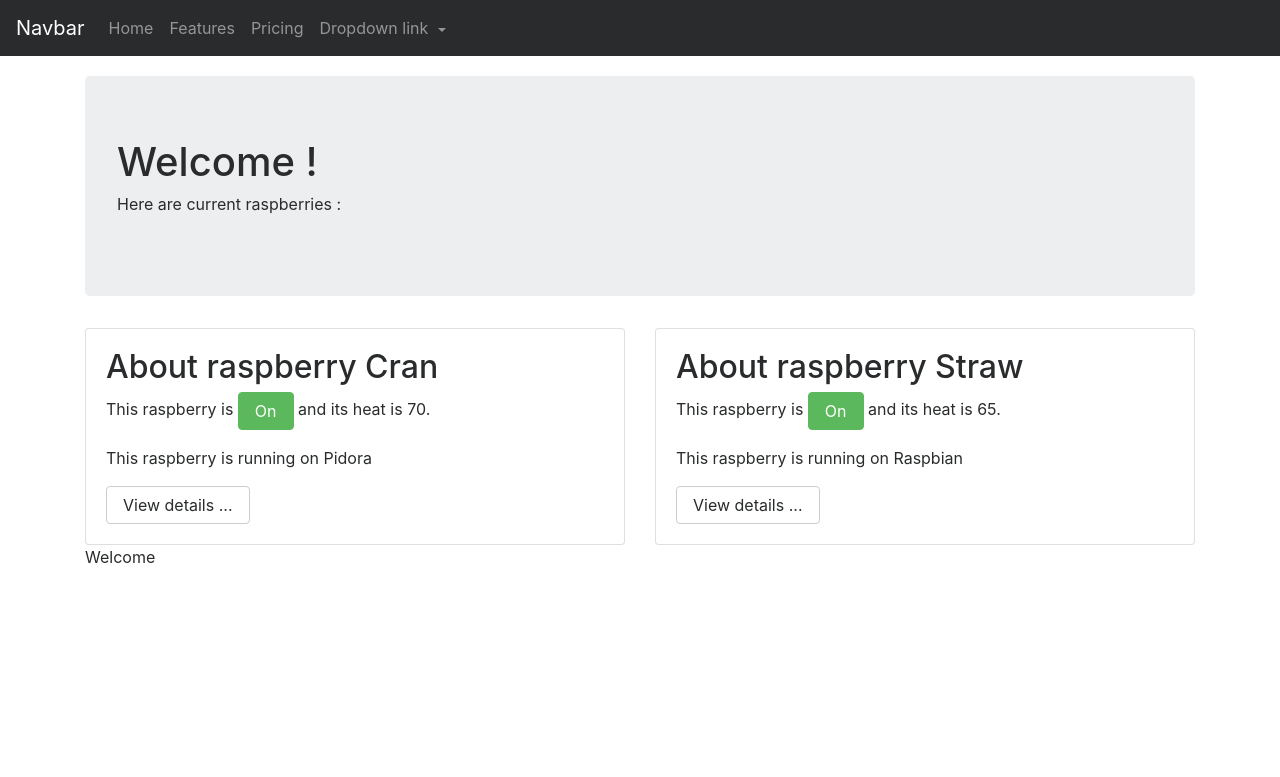
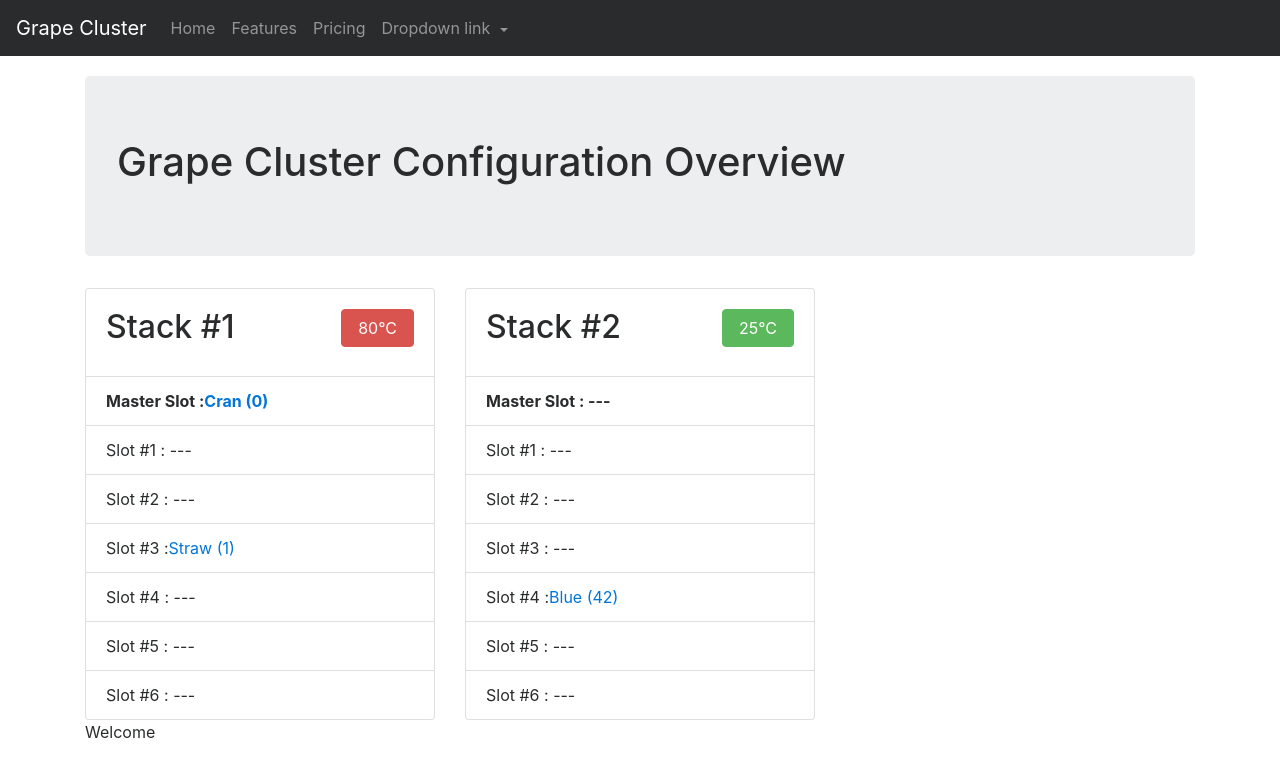
Before and after one commit to morandat/GrapeCluster, a Flask app: page / in a window 1280 px wide. Shown: the top 777 px of the page. Run offline with Flask 2, Linux system fonts and the light colour scheme; some libraries are stand-ins or nearby versions.

Commit message:
Added stack display

```diff
--- a/web/server/server.py
+++ b/web/server/server.py
@@ -1,18 +1,57 @@
 from flask import Flask, render_template
 app = Flask(__name__)
 
-raspberriesTest = {
+stacksTest = {
     1 : {
-        'name':'Cran',
-        'heat':'70',
-        'os':'Pidora',
-        'state':'On'
+        'heat' : 80,
+        'master' : 0,
+        'slaves' : [
+            -1,
+            -1,
+            1,
+            -1,
+            -1,
+            -1
+        ]
     },
     2 : {
-        'name':'Straw',
-        'heat':'65',
-        'os':'Raspbian',
-        'state':'On'
+        'heat' : 25,
+        'master' : -1,
+        'slaves' : [
+            -1,
+            -1,
+            -1,
+            42,
+            -1,
+            -1
+        ]
+    }
+}
+
+raspsTest = {
+    0 : {
+        'name' : 'Cran',
+        'address' : 0,
+        'stack' : 0,
+        #'heat' : '70',
+        'os' : 'Pidora',
+        'state' : 'On'
+    },
+    1 : {
+        'name' : 'Straw',
+        'address' : 1,
+        'stack' : 0,
+        #'heat' : '65',
+        'os' : 'Raspbian',
+        'state' : 'Off'
+    },
+    42 : {
+        'name' : 'Blue',
+        'address' : 42,
+        'stack' : 0,
+        #'heat' : '65',
+        'os' : 'Raspbian',
+        'state' : 'On'
     }
 }
 
@@ -23,18 +62,17 @@ def template_test():
 @app.route("/index")
 @app.route("/")
 def template_debug():
-    return render_template('index.html', raspberries=raspberriesTest)
+    return render_template('index.html', stacks=stacksTest, rasps=raspsTest)
 
 @app.route("/test/welcome")
 def api_test():
     print("test")
     return "Welcome"
 
-@app.route('/details/<int:raspid>')
-def template_details(raspid):
-    raspberry = raspberriesTest[raspid]
-    raspberry[id] = raspid
-    return render_template('details.html', raspberry=raspberry)
+@app.route('/rasp/<int:raspAddr>')
+def template_details(raspAddr):
+    rasp = raspsTest[raspAddr]
+    return render_template('rasp.html', rasp=rasp)
 
 if __name__ == '__main__':
     app.run(debug=True)
--- a/web/server/templates/index.html
+++ b/web/server/templates/index.html
@@ -2,22 +2,38 @@
 {% block body %}
 
     <div class="jumbotron">
-        <h1>Welcome !</h1>
-        <p>Here are current raspberries :</p>
+        <h1>Grape Cluster Configuration Overview</h1>
     </div>
 
     <div class="row">
-        {% for n in raspberries %}
-            <div class="col-md-6">
+        {% for stackI in stacks %}
+            <div class="col-md-4">
                 <div class="card">
                     <div class="card-block">
-                        <h2>About raspberry {{ raspberries[n]['name'] }}</h2>
-                        <p>This raspberry is <span class="btn btn-info {{ 'btn-success' if (raspberries[n]['state']=='On') else 'btn-danger' }}">{{ raspberries[n]['state'] }}</span> and its heat is {{ raspberries[n]['heat'] }}.</p>
-                        <p>This raspberry is running on {{ raspberries[n]['os'] }}</p>
-                        <a class="btn btn-secondary" href="details/{{ n }}" role="button">
-                            View details ...
-                        </a>
+                        <h2 style="float:left;" class="card-title">Stack #{{ stackI }}</h2>
+                        <span style="float:right;" class="btn {{ 'btn-success' if (stacks[stackI]['heat']<75) else 'btn-danger' }}">{{ stacks[stackI].heat }}°C</span>
                     </div>
+                    <ul class="list-group list-group-flush">
+                        <li class="list-group-item" style="font-weight:bold;">
+                            Master Slot :
+
+                            {% if stacks[stackI].master != -1 %}
+                                <a href="rasp/{{ rasps[stacks[stackI].master].address }}" class="card-link">{{ rasps[stacks[stackI].master].name }} ({{ rasps[stacks[stackI].master].address }})</a>
+                            {% else %}
+                                ---
+                            {% endif %}
+                        </li>
+                        {% for raspAddr in stacks[stackI].slaves %}
+                            <li class="list-group-item">
+                                Slot #{{ loop.index }} :
+                                {% if raspAddr != -1 %}
+                                    <a href="rasp/{{ raspAddr }}" class="card-link">{{ rasps[raspAddr].name }} ({{ raspAddr }})</a>
+                                {% else %}
+                                    ---
+                                {% endif %}
+                            </li>
+                        {% endfor %}
+                    </ul>
                 </div>
             </div>
         {% endfor %}
--- a/web/server/templates/layouts/skeleton.html
+++ b/web/server/templates/layouts/skeleton.html
@@ -15,12 +15,6 @@
     <script src="https://code.jquery.com/jquery-3.1.1.min.js"
       integrity="sha256-hVVnYaiADRTO2PzUGmuLJr8BLUSjGIZsDYGmIJLv2b8="
       crossorigin="anonymous"></script>
-    <script src="https://cdnjs.cloudflare.com/ajax/libs/tether/1.4.0/js/tether.min.js"
-            integrity="sha384-DztdAPBWPRXSA/3eYEEUWrWCy7G5KFbe8fFjk5JAIxUYHKkDx6Qin1DkWx51bBrb"
-            crossorigin="anonymous"></script>
-    <script src="https://maxcdn.bootstrapcdn.com/bootstrap/4.0.0-alpha.6/js/bootstrap.min.js"
-            integrity="sha384-vBWWzlZJ8ea9aCX4pEW3rVHjgjt7zpkNpZk+02D9phzyeVkE+jo0ieGizqPLForn"
-            crossorigin="anonymous"></script>
 
 </head>
 <body>
@@ -31,7 +25,7 @@
             aria-label="Toggle navigation">
         <span class="navbar-toggler-icon"></span>
     </button>
-    <a class="navbar-brand" href="#">Navbar</a>
+    <a class="navbar-brand" href="/">Grape Cluster</a>
     <div class="collapse navbar-collapse" id="navbarNavDropdown">
         <ul class="navbar-nav">
             <li class="nav-item"> <!-- active -->
@@ -62,6 +56,13 @@
     {% block body %}{% endblock %}
 </div>
 
+<script src="https://cdnjs.cloudflare.com/ajax/libs/tether/1.4.0/js/tether.min.js"
+        integrity="sha384-DztdAPBWPRXSA/3eYEEUWrWCy7G5KFbe8fFjk5JAIxUYHKkDx6Qin1DkWx51bBrb"
+        crossorigin="anonymous"></script>
+<script src="https://maxcdn.bootstrapcdn.com/bootstrap/4.0.0-alpha.6/js/bootstrap.min.js"
+        integrity="sha384-vBWWzlZJ8ea9aCX4pEW3rVHjgjt7zpkNpZk+02D9phzyeVkE+jo0ieGizqPLForn"
+        crossorigin="anonymous"></script>
+
 </body>
 
 </html>
```
Also changed, not shown: web/server/templates/details.html (deleted, +0 -10 lines), web/server/templates/rasp.html (added, +10 -0 lines).
